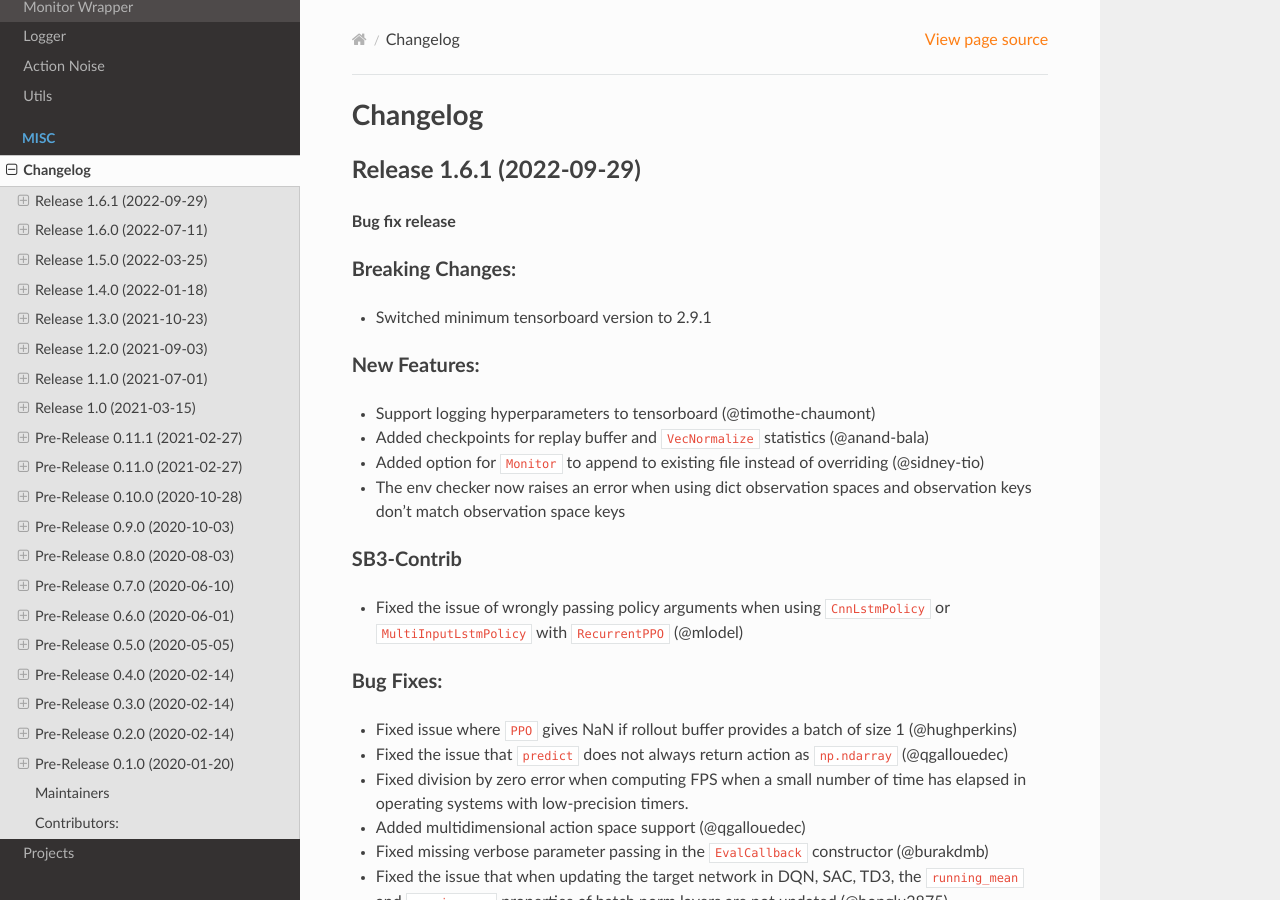
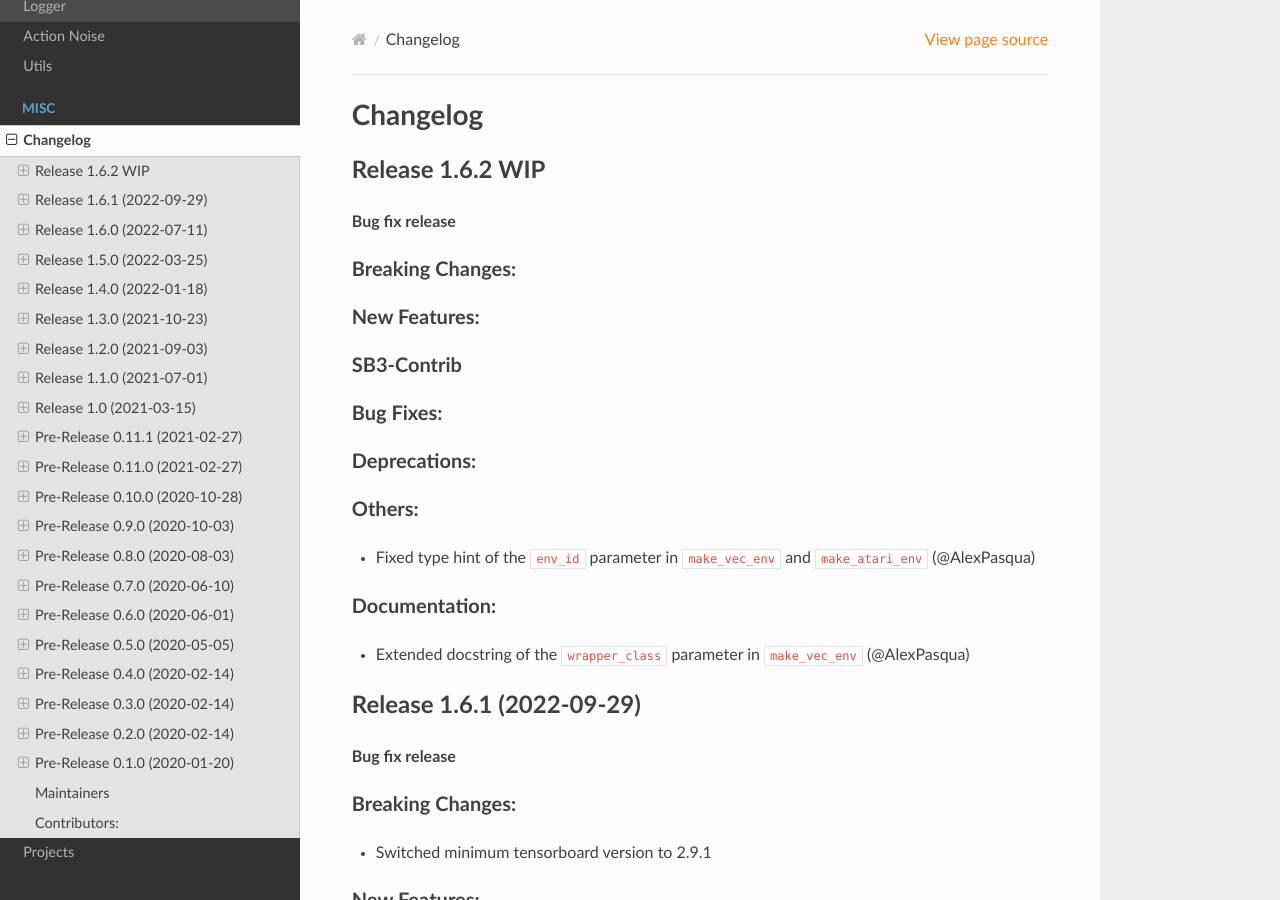
Before and after one commit to DLR-RM/stable-baselines3, a Sphinx documentation site: the page built from docs/misc/changelog.rst, in a window 1280 px wide and 900 px high. Built offline with Sphinx 7.4.7 and the Read the Docs theme 2.0.0, drawn with Linux system fonts in a browser that asks for light colours.

Commit message:
Updated type hint and extended docstring in make_vec_env and make_atari_env (#1085)
* Updated type hint and extended docstring in make_vec_env

The function itself was already working with callables, but it wasn't considerent in the type hint of the function's signature.

Extended the description of the wrapper_class parameter with a link to a Github issue containing more details on the matter.

* Updated type hint in make_atari_env

The function itself was already working with callables, but it wasn't considerent in the type hint of the function's signature.

* Updated docstring in make_atari_env

When modifying the type hint of the parameter 'env_id' (in this commit: fda6872f73c11075901ba88f2520f6316f818d1d), I forgot to update its description in the docstrig.
Doing it now.

* Removed redundant type in env_id's type hint in make_vec_env and make_atari_env

Callable[..., gym.Env] already includes Type[gym.Env], as pointed out here: https://github.com/DLR-RM/stable-baselines3/pull/1085#issuecomment-1269685218

Co-authored-by: Antonin RAFFIN <antonin.raffin@ensta.org>

```diff
--- a/docs/misc/changelog.rst
+++ b/docs/misc/changelog.rst
@@ -2,6 +2,33 @@
 
 Changelog
 ==========
+Release 1.6.2 WIP
+---------------------------
+
+**Bug fix release**
+
+Breaking Changes:
+^^^^^^^^^^^^^^^^^
+
+New Features:
+^^^^^^^^^^^^^
+
+SB3-Contrib
+^^^^^^^^^^^
+
+Bug Fixes:
+^^^^^^^^^^
+
+Deprecations:
+^^^^^^^^^^^^^
+
+Others:
+^^^^^^^
+- Fixed type hint of the ``env_id`` parameter in ``make_vec_env`` and ``make_atari_env`` (@AlexPasqua)
+
+Documentation:
+^^^^^^^^^^^^^^
+- Extended docstring of the ``wrapper_class`` parameter in ``make_vec_env`` (@AlexPasqua)
 
 Release 1.6.1 (2022-09-29)
 ---------------------------
```
Also changed, not shown: 1 other file.
